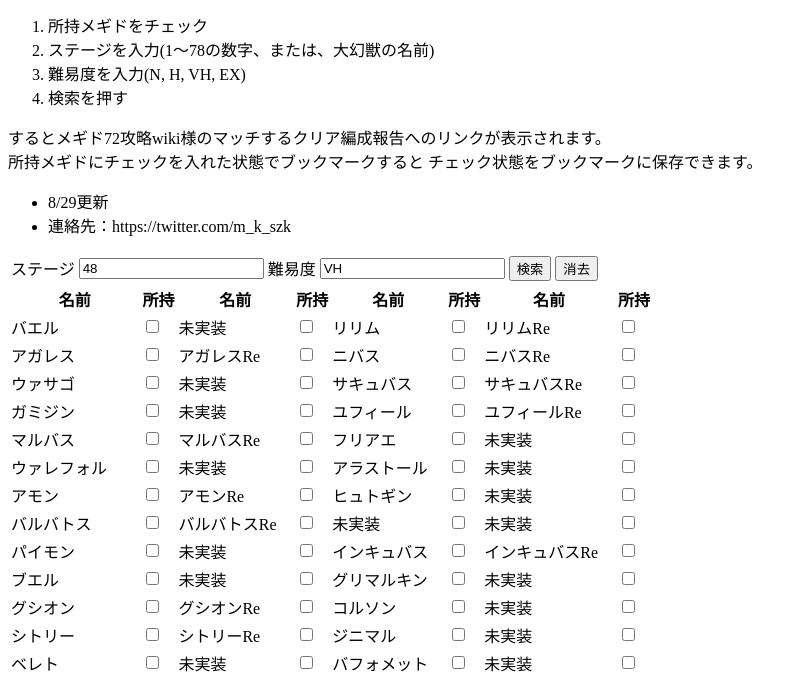
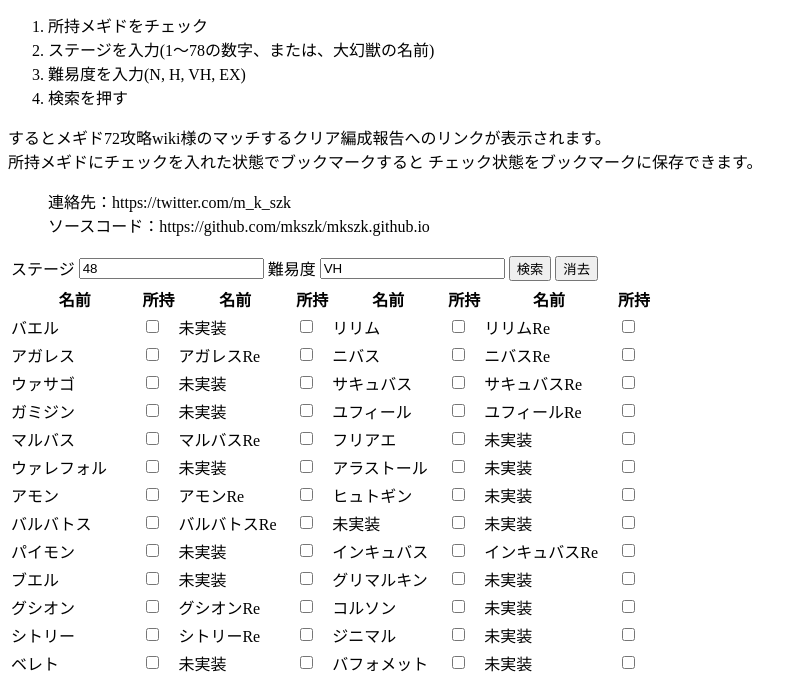
Before and after one commit to mkszk/mkszk.github.io, a plain HTML site: page megisearch.html in a window 1280 px wide. Shown: the part 116-797 px from the top of the page, without its empty margins (0-806 px from the left). Drawn offline with Linux system fonts and the light colour scheme.

Commit message:
add LICENSE.

```diff
--- a/megisearch.html
+++ b/megisearch.html
@@ -23,8 +23,8 @@
       チェック状態をブックマークに保存できます。
     </p>
     <ul>
-      <li>8/29更新</li>
-      <li>連絡先：https://twitter.com/m_k_szk</li>
+      連絡先：https://twitter.com/m_k_szk<br/>
+      ソースコード：https://github.com/mkszk/mkszk.github.io
     </ul>
     <table>
       <tr>
```
Also changed, not shown: megicalc_basic.html (+2 -1 lines), megicalc_bomb.html (+2 -1 lines), LICENSE.txt (added), README.txt (added).
